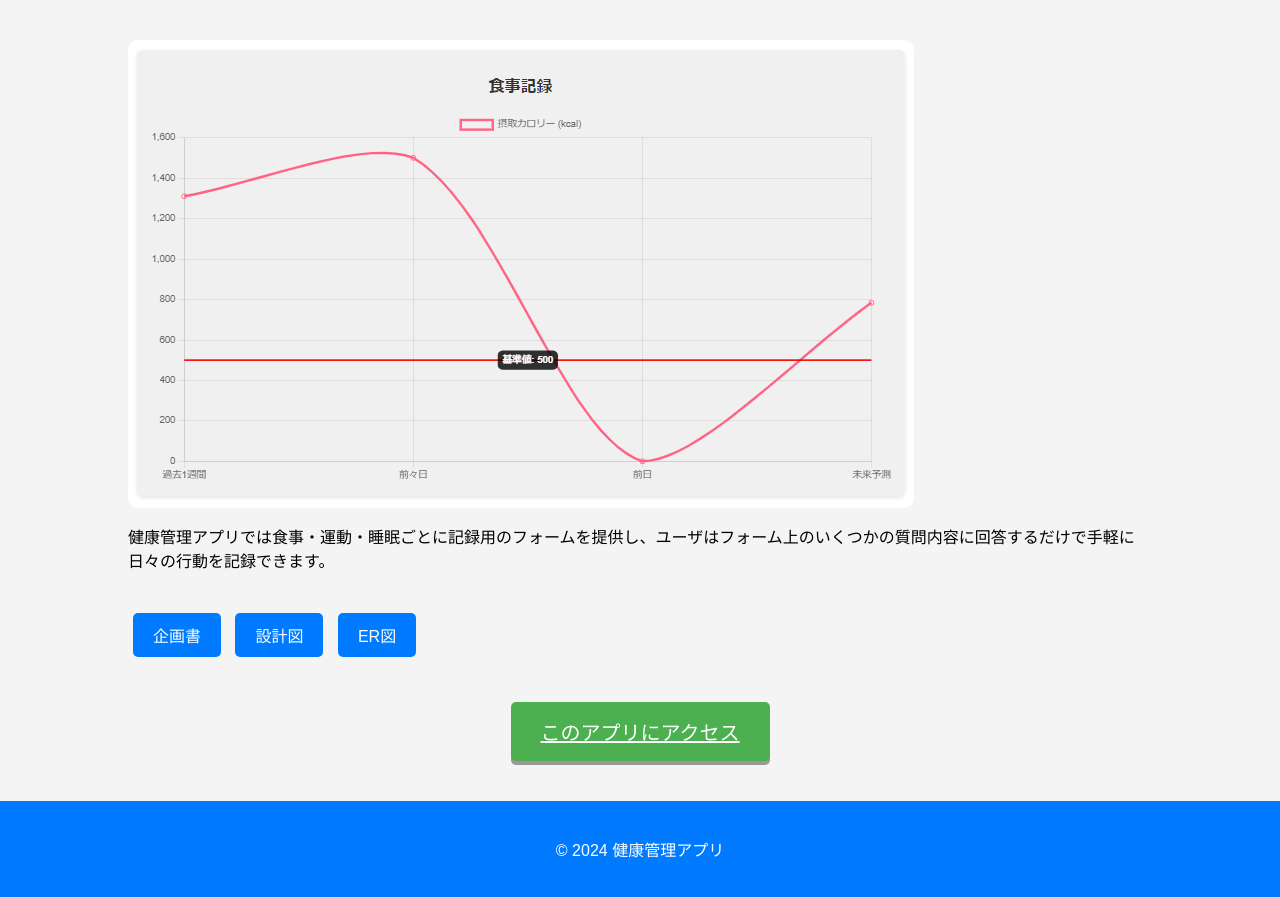
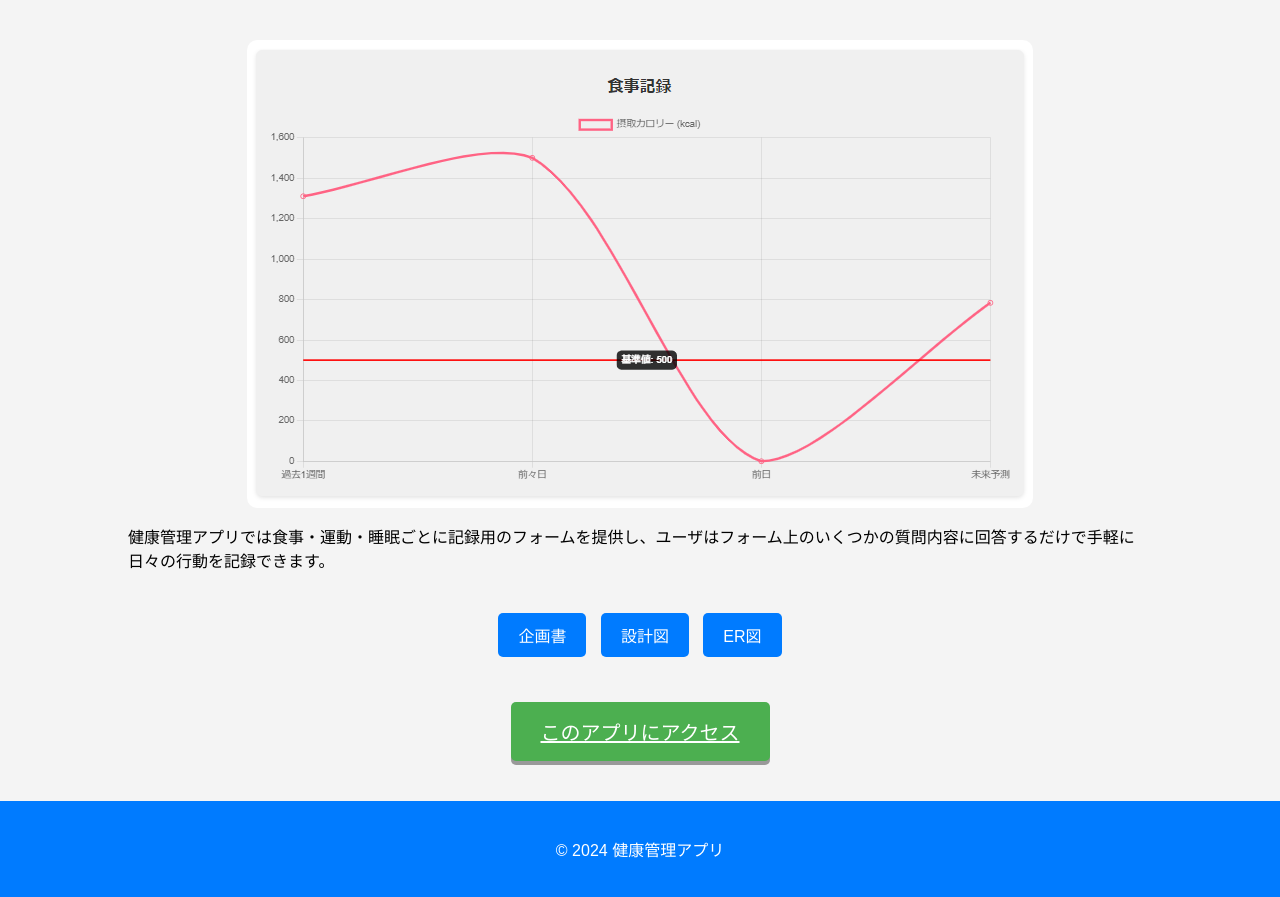
Before and after one commit to ktakuya8/myproject8, a Django app: page / in a window 1280 px wide. Shown: the part 202-1099 px from the top of the page. Run offline with Django 5.2, Linux system fonts and the light colour scheme.

Commit message:
トップ画面変更

```diff
--- a/myapp/templates/index.html
+++ b/myapp/templates/index.html
@@ -27,8 +27,8 @@
         }
         .content {
             display: flex;
-            flex-wrap: wrap;
-            justify-content: space-between;
+            flex-direction: column; /* 要素を縦に並べる */
+            align-items: center; /* 水平中央揃えを適用 */
             padding: 20px 0;
         }
         .content img {
@@ -38,6 +38,7 @@
         }
         .buttons {
             margin-top: 20px;
+            text-align: center; /* ボタンを中央に配置 */
         }
         .buttons a {
             background-color: #007bff;
@@ -92,7 +93,7 @@
             <p>健康管理アプリでは食事・運動・睡眠ごとに記録用のフォームを提供し、ユーザはフォーム上のいくつかの質問内容に回答するだけで手軽に日々の行動を記録できます。</p>
             <div class="buttons">
                 <a href="{% static 'images/kikaku.pdf' %}" target="_blank">企画書</a>
-                <a href="{% static 'images/sekkei.pdf' %}" target="_blank">設計図</a>
+                <a href="{% static 'images/sekkeizu.pdf' %}" target="_blank">設計図</a>
                 <a href="{% static 'images/er.svg' %}" target="_blank">ER図</a>
             </div>
         </div>
```
Also changed, not shown: static/css/styles.css (+10 -1 lines), db.sqlite3, 2 other files.
